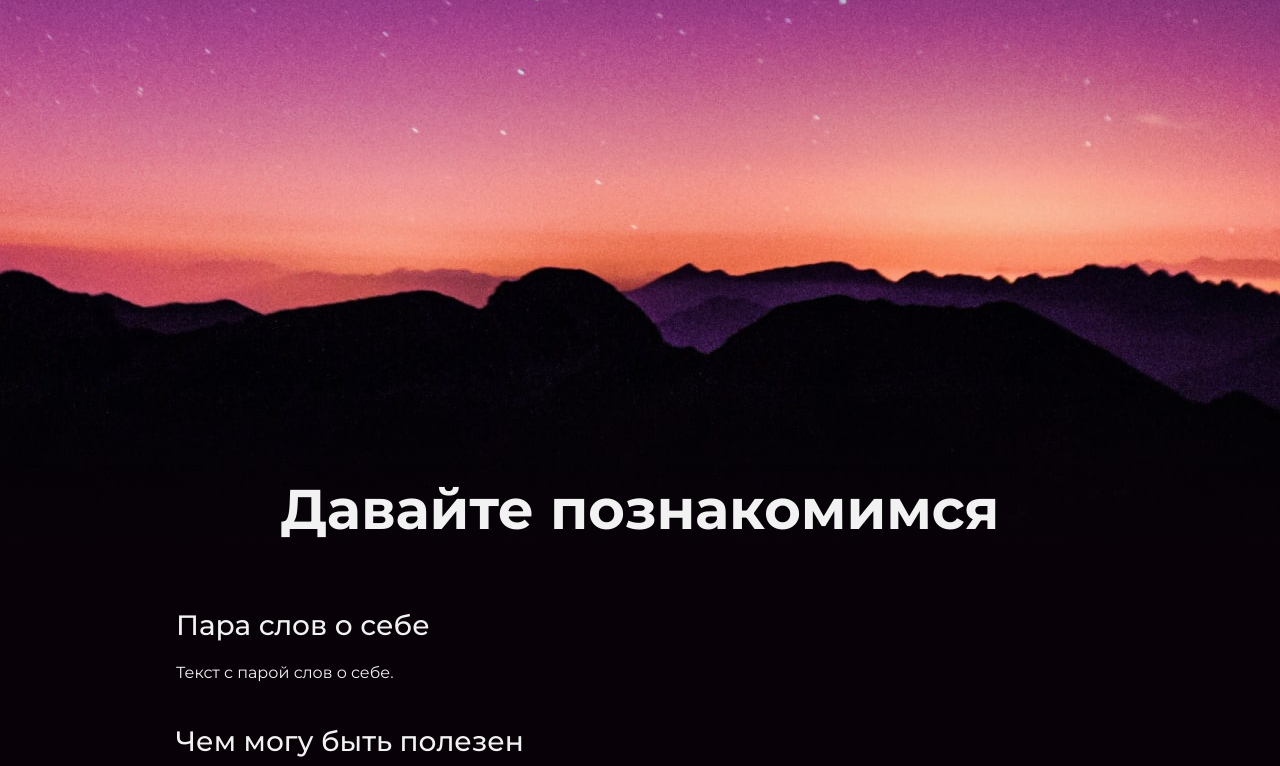
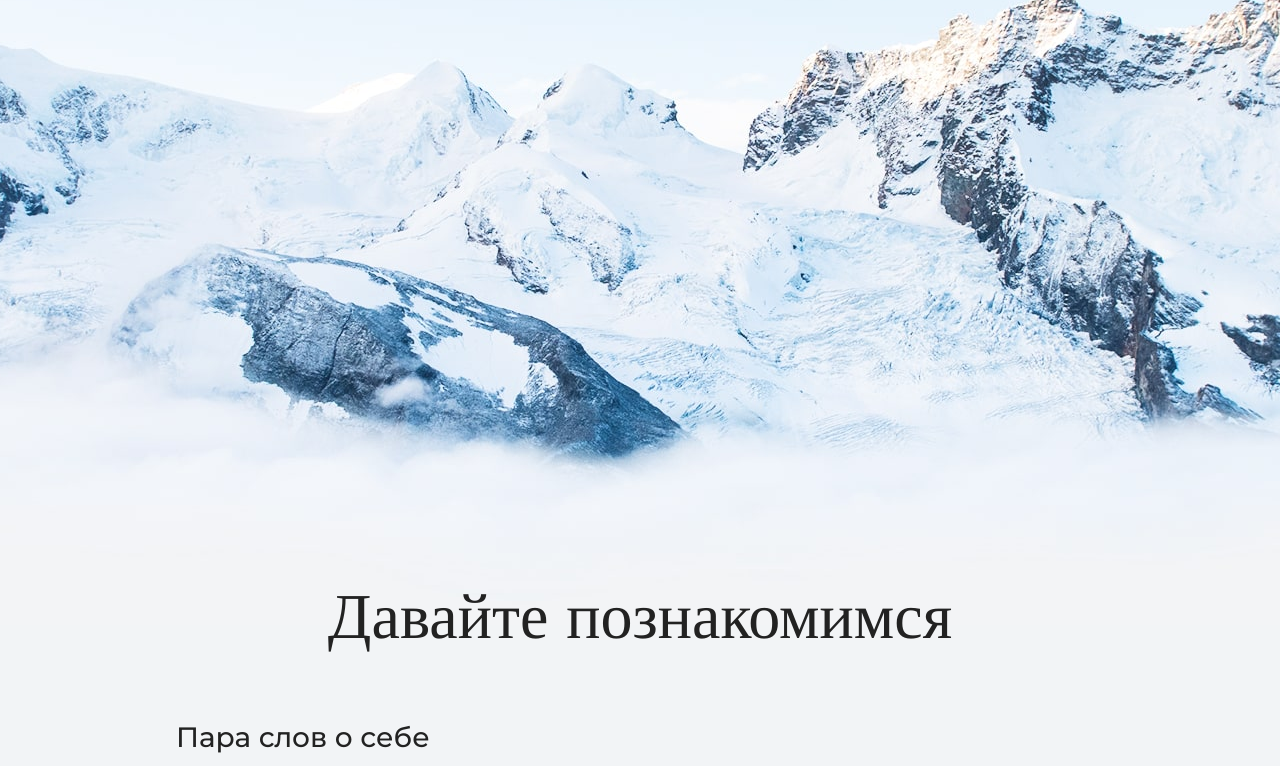
Before and after one commit to Tr1key/Site, a plain HTML site: page index.html in a window 1280 px wide. Shown: the part 455-1221 px from the top of the page. Drawn offline with nearby package versions, Linux system fonts and the light colour scheme.

Commit message:
Add files via upload

```diff
--- a/index.html
+++ b/index.html
@@ -2,9 +2,8 @@
 <html lang="ru">
   <head>
     <meta charset="UTF-8">
-    <link rel="stylesheet" href="style-dark.css" id="theme-link">
+    <link rel="stylesheet" href="style-light.css" id="theme-link">
     <link href="https://fonts.googleapis.com/css?family=Montserrat:400,500,700|Old+Standard+TT&display=swap&subset=cyrillic" rel="stylesheet">
-    <script src="/scripts/script.js"></script>
     <title>Портфолио Junior верстальщика</title>
   </head>
 
@@ -69,6 +68,6 @@
 
 
     </div>
-
+  <script src="/scripts/script.js"></script>
   </body>
 </html>
```
